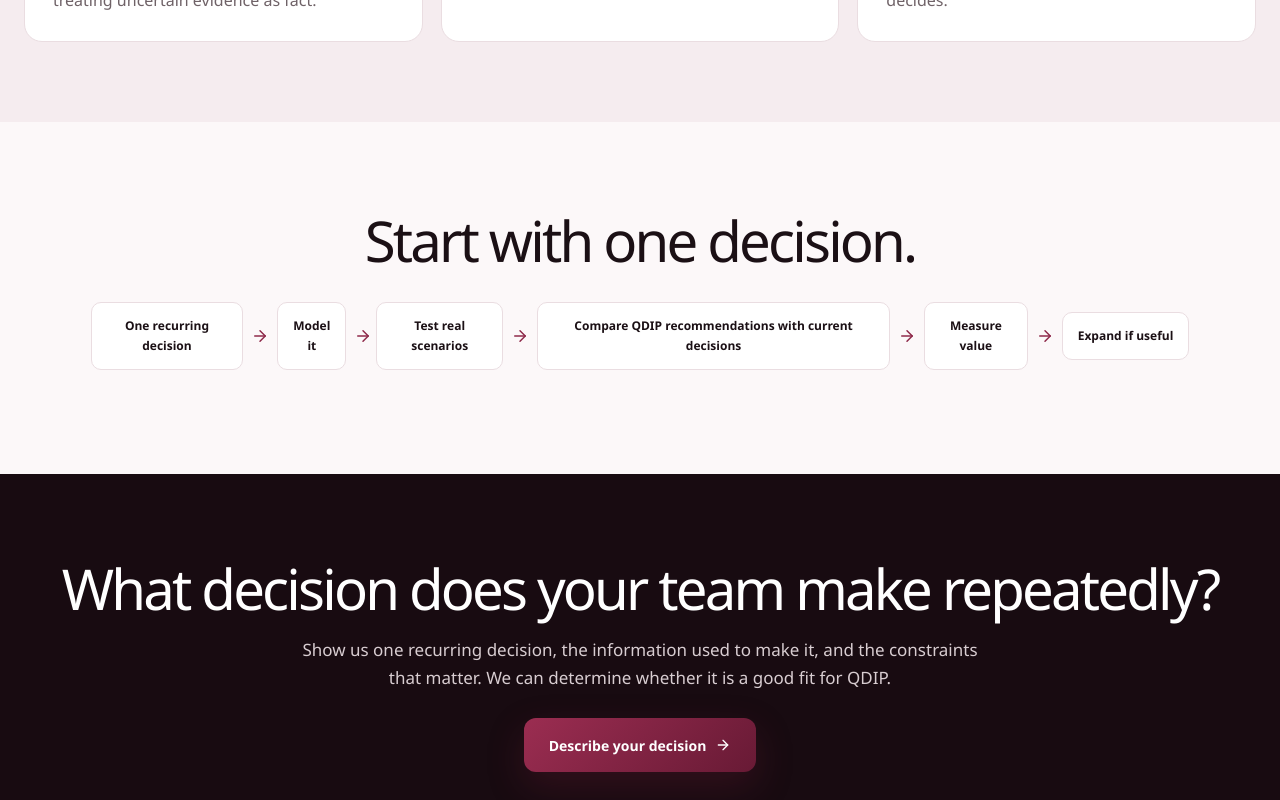
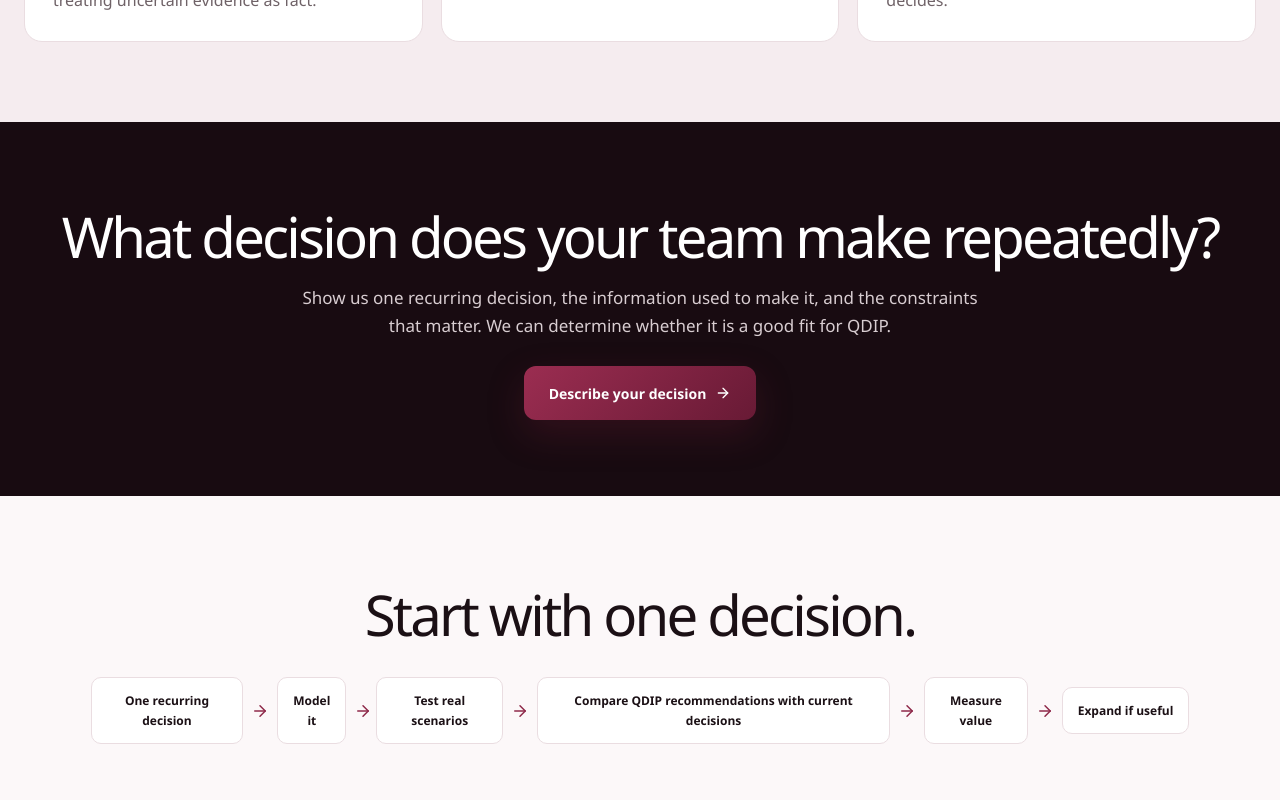
Before and after one commit to mentality-prj/dip-observatory, a Next.js app: page / in a window 1280 px wide. Shown: the part 3180-3980 px from the top of the page. Built offline with nearby package versions, Linux system fonts and the light colour scheme; no server answers.

Commit message:
fix: separate homepage CTA from dark footer

```diff
--- a/src/components/marketing/qdip-site.tsx
+++ b/src/components/marketing/qdip-site.tsx
@@ -44,8 +44,8 @@ export function QdipSite({ locale="en" }: { locale?: MarketingLocale }) {
     <section className={styles.section}><div className={styles.sectionIntro}><div className={styles.eyebrow}>{c.how[0]}</div><h2>{c.how[0]}</h2></div><Flow labels={c.how.slice(1,6)}/><div className={styles.centerAction}><Link className={styles.secondaryButton} href={path(locale,"how-it-works")}>{c.how[6]} <ArrowRight size={16}/></Link></div></section>
     <section className={styles.section}><div className={styles.sectionIntro}><h2>{c.cases[0]}</h2></div><div className={styles.caseGrid}><article className={styles.featuredCase}><span>{c.cases[1]}</span><h3>{c.cases[2]}</h3><strong>{c.cases[3]}</strong><p>{c.cases[4]}</p><Link href={observatoryHref(`${ol}/resource-allocation`)}>{c.cases[5]} <ArrowRight size={15}/></Link></article><article><span>{c.cases[6]}</span><h3>{c.cases[7]}</h3><strong>{c.cases[8]}</strong><p>{c.cases[9]}</p><Link href={observatoryHref(`${ol}/gas-forecast`)}>{c.cases[10]} <ArrowRight size={15}/></Link></article><article><span>{c.cases[11]}</span><h3>{c.cases[12]}</h3><strong>{c.cases[13]}</strong><p className={styles.comingSoon}>{c.cases[14]}</p></article></div></section>
     <section className={styles.softSection} id="why"><div className={styles.sectionIntro}><h2>{c.why[0]}</h2></div><div className={styles.valueGrid}>{[1,3,5,7,9,11].map(i=><article key={c.why[i]}><Check size={18}/><h3>{c.why[i]}</h3><p>{c.why[i+1]}</p></article>)}</div></section>
+    <section className={styles.finalCta}><h2>{c.conversion[0]}</h2><p>{c.conversion[1]}</p><Link className={styles.primaryButtonLarge} href={path(locale,"decision")}>{c.conversion[2]} <ArrowRight size={16}/></Link></section>
     <section className={styles.section}><div className={styles.sectionIntro}><h2>{c.adoption[0]}</h2></div><Flow labels={c.adoption.slice(1)}/></section>
-    <section className={styles.finalCta}><h2>{c.conversion[0]}</h2><p>{c.conversion[1]}</p><Link className={styles.primaryButtonLarge} href={path(locale,"decision")}>{c.conversion[2]} <ArrowRight size={16}/></Link></section>
     <footer className={styles.footer}><QdipLogo/><nav><Link href={path(locale,"how-it-works")}>{c.nav[0]}</Link><Link href={path(locale,"use-cases")}>{c.nav[1]}</Link><Link href={path(locale,"core")}>QDIP Core</Link><Link href={path(locale,"core/research")}>Research</Link></nav><span>© {new Date().getFullYear()} QDIP</span></footer>
   </main>;
 }
```
